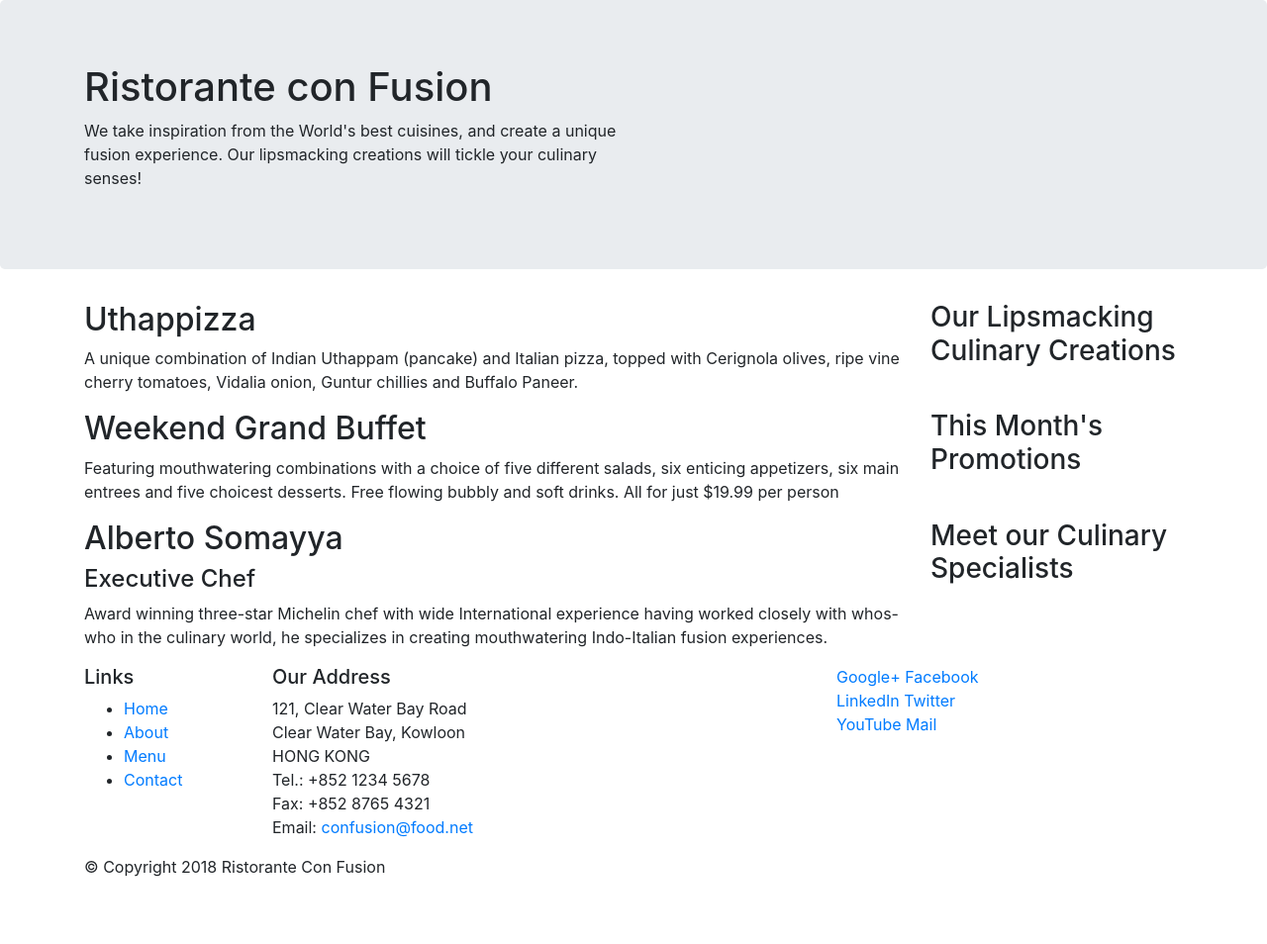
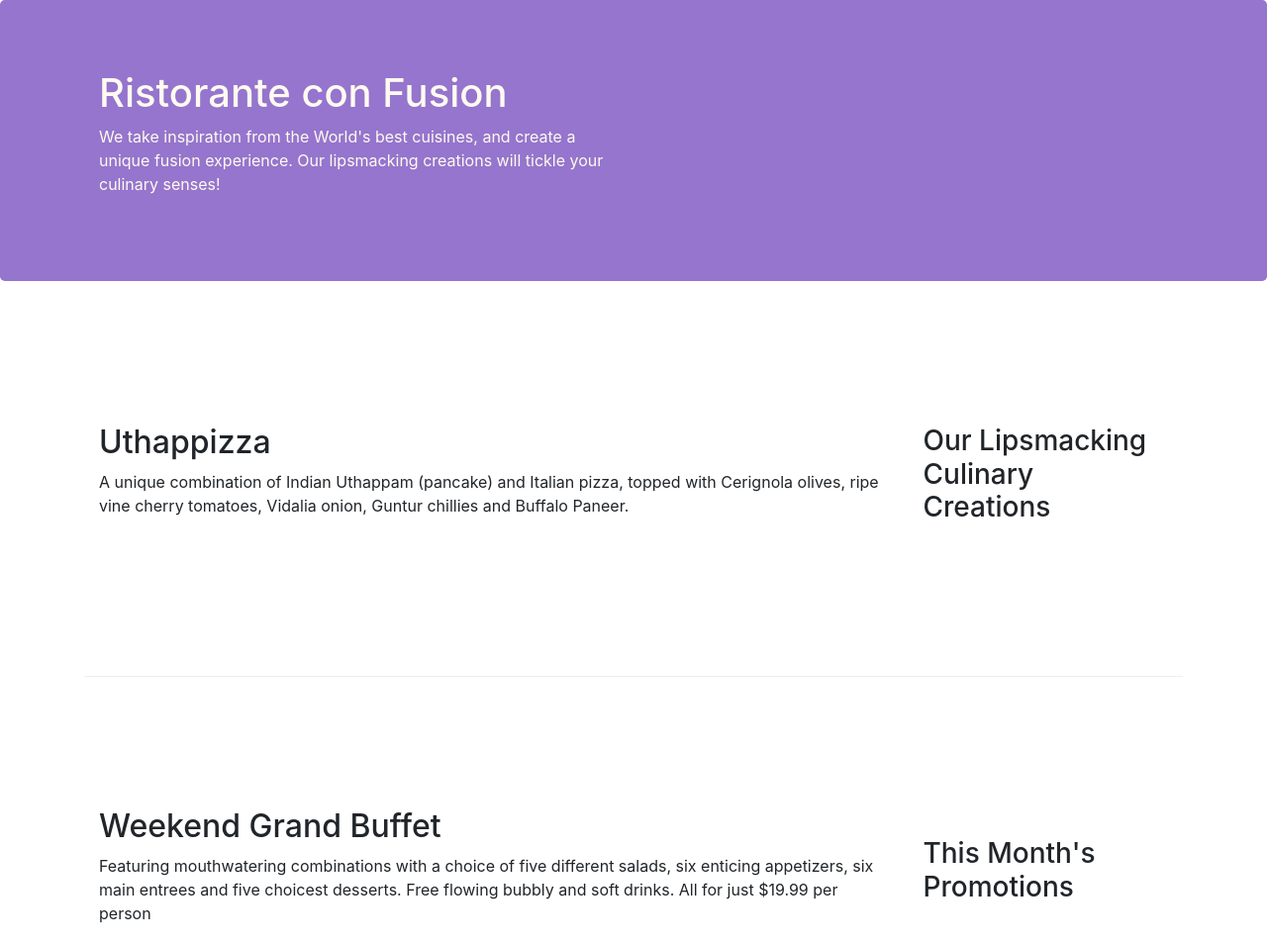
Before and after one commit to aksh2293/conFusion, a website: page index.html in a window 1280 px wide. Shown: the top 954 px of the page at 99% size. Before the commit the page ends 904 px from the top, so only its background shows below. Drawn offline with nearby package versions, Linux system fonts and the light colour scheme.

Commit message:
Bootstrap Grid Part 2

```diff
--- /dev/null
+++ b/css/styles.css
@@ -0,0 +1,30 @@
+.row-header{
+    margin:0px auto;
+    padding:0px;
+}
+
+.row-content {
+    margin:0px auto;
+    padding: 50px 0px 50px 0px;
+    border-bottom: 1px ridge;
+    min-height:400px;
+}
+
+.footer{
+    background-color: #D1C4E9;
+    margin:0px auto;
+    padding: 20px 0px 20px 0px;
+}
+
+.jumbotron {
+    padding:70px 30px 70px 30px;
+    margin:0px auto;
+    background: #9575CD ;
+    color:floralwhite;
+}
+
+address{
+    font-size:80%;
+    margin:0px;
+    color:#0f0f0f;
+}
--- a/index.html
+++ b/index.html
@@ -10,6 +10,7 @@
 
     <!-- Bootstrap CSS -->
     <link rel="stylesheet" href="node_modules/bootstrap/dist/css/bootstrap.min.css">
+    <link rel="stylesheet" href="css/styles.css">
 
     <title>Ristorante Con Fusion</title>
 </head>
@@ -18,7 +19,7 @@
 
     <header class="jumbotron">
         <div class="container">
-            <div class="row">
+            <div class="row row-header">
                 <div class="col-12 col-sm-6">
                     <h1>Ristorante con Fusion</h1>
                     <p>We take inspiration from the World's best cuisines, and create a unique fusion experience. Our lipsmacking creations will tickle your culinary senses!</p>
@@ -30,7 +31,7 @@
     </header>
 
     <div class="container">
-        <div class="row">
+        <div class="row row-content align-items-center">
             <div class="col-12 col-sm-4 order-sm-last col-md-3">
                 <h3>Our Lipsmacking Culinary Creations</h3>
             </div>
@@ -41,7 +42,7 @@
         </div>
 
 
-        <div class="row">
+        <div class="row row-content align-items-center">
             <div class="col-12 col-sm-4 order-sm-last col-md-3">
                 <h3>This Month's Promotions</h3>
             </div>
@@ -51,7 +52,7 @@
             </div>
         </div>
 
-        <div class="row">
+        <div class="row row-content align-items-center">
             <div class="col-12 col-sm-4 order-sm-last col-md-3">
                 <h3>Meet our Culinary Specialists</h3>
             </div>
@@ -63,12 +64,12 @@
         </div>
     </div>
 
-    <footer>
+    <footer class="footer">
         <div class="container">
             <div class="row">
                 <div class="col-4 col-sm-2">
                     <h5>Links</h5>
-                    <ul>
+                    <ul class="list-unstyled">
                         <li><a href="#">Home</a></li>
                         <li><a href="#">About</a></li>
                         <li><a href="#">Menu</a></li>
@@ -86,8 +87,8 @@
 		              Email: <a href="mailto:confusion@food.net">confusion@food.net</a>
 		           </address>
                 </div>
-                <div class="col-4 offset-1 col-sm-2">
-                    <div>
+                <div class="col-12 col-sm-4 align-self-center">
+                    <div class="text-center">
                         <a href="http://google.com/+">Google+</a>
                         <a href="http://www.facebook.com/profile.php?id=">Facebook</a>
                         <a href="http://www.linkedin.com/in/">LinkedIn</a>
@@ -98,8 +99,10 @@
                 </div>
            </div>
            <div>
-                <div>
+                <div class="row justify-content-center">
+                    <div class="col-auto">
                     <p>© Copyright 2018 Ristorante Con Fusion</p>
+                    </div>
                 </div>
            </div>
         </div>
```
